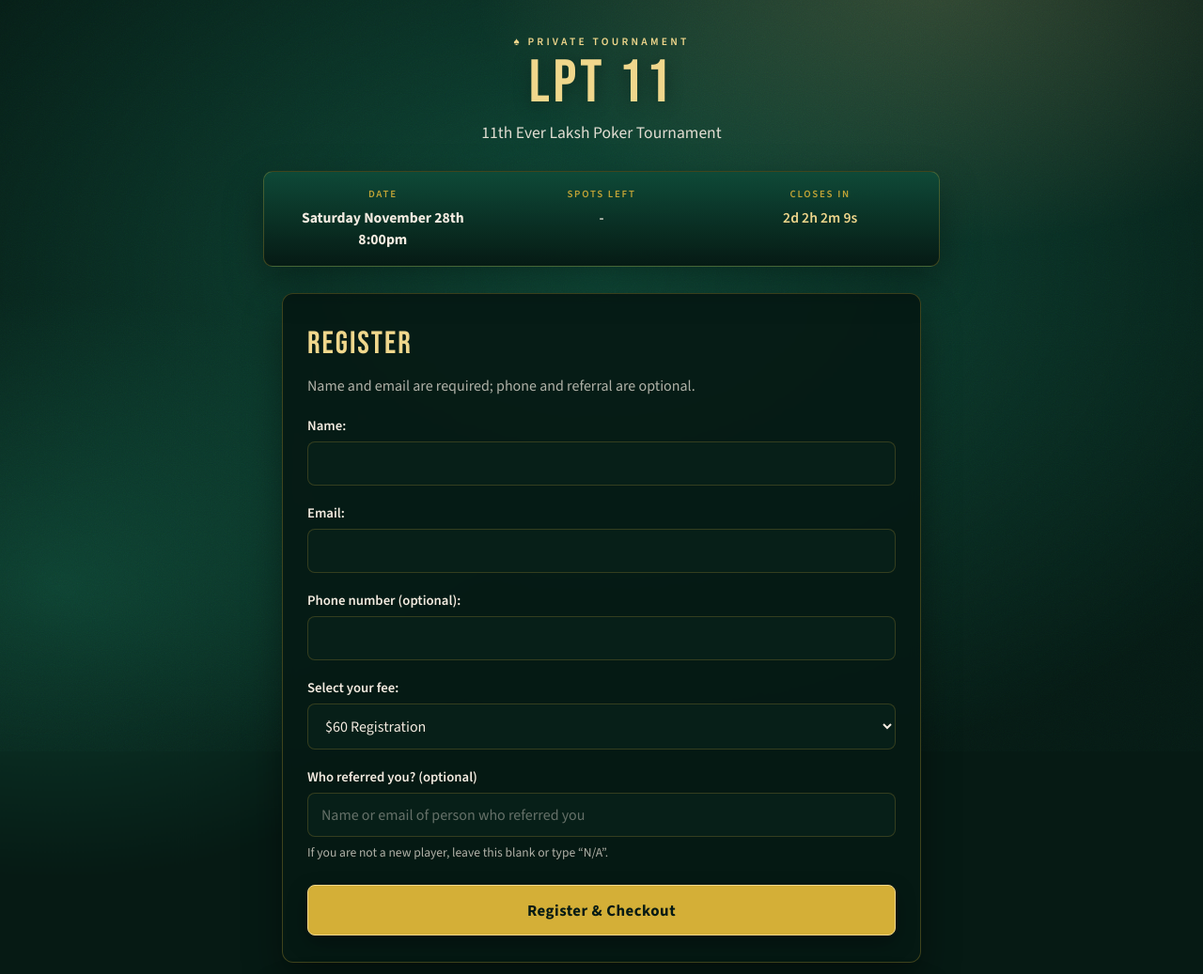
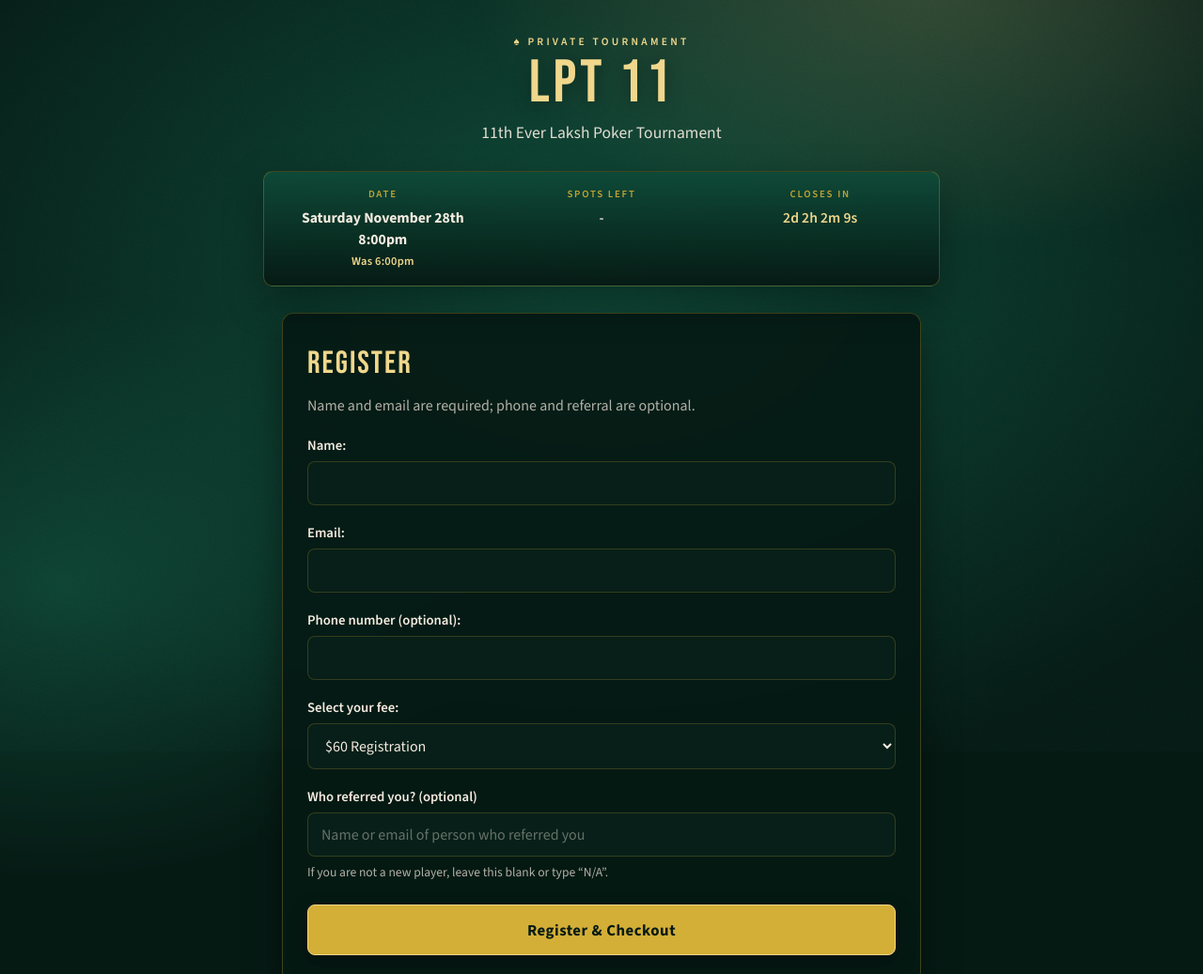
Before and after one commit to LakshmanChelliah/lpt, a plain HTML site: page index.html in a window 1280 px wide. Shown: the top 1037 px of the page at 94% size. Drawn offline with nearby package versions, Linux system fonts and the light colour scheme; no server answers.

Commit message:
Notify LPT 11 players that the start moved to 8:00pm
The reminder now includes people already registered, and the site shows the new time with a note that it was 6:00pm.

Co-authored-by: Lakshman Chelliah <LakshmanChelliah@users.noreply.github.com>

```diff
--- a/css/style.css
+++ b/css/style.css
@@ -165,6 +165,20 @@ body::after {
   text-transform: uppercase;
   color: var(--gold);
   opacity: 0.9;
+}
+
+.status-value {
+  display: flex;
+  flex-direction: column;
+  align-items: center;
+  gap: 2px;
+}
+
+.status-note {
+  font-size: 0.78rem;
+  font-weight: 600;
+  letter-spacing: 0.02em;
+  color: var(--gold-bright);
 }
 
 .status-item--timer #countdown {
@@ -610,6 +624,11 @@ button[type="submit"]:disabled {
     padding-bottom: 0;
   }
 
+  .status-value {
+    align-items: flex-end;
+    text-align: right;
+  }
+
   .details-row {
     grid-template-columns: 1fr;
     gap: 4px;
--- a/index.html
+++ b/index.html
@@ -8,7 +8,7 @@
   <link rel="preconnect" href="https://fonts.googleapis.com" />
   <link rel="preconnect" href="https://fonts.gstatic.com" crossorigin />
   <link href="https://fonts.googleapis.com/css2?family=Bebas+Neue&family=Source+Sans+3:wght@400;500;600;700&display=swap" rel="stylesheet" />
-  <link rel="stylesheet" href="css/style.css?v=20261128-8pm" />
+  <link rel="stylesheet" href="css/style.css?v=20261128-8pm-change" />
 
   <link rel="icon" type="image/png" sizes="32x32" href="assets/icons/favicon-32x32.png" />
   <link rel="icon" type="image/png" sizes="16x16" href="assets/icons/favicon-16x16.png" />
@@ -29,7 +29,10 @@
   <div class="status-strip" role="status">
     <p id="event-date" class="status-item">
       <span class="status-label">Date</span>
-      <strong>Saturday November 28th 8:00pm</strong>
+      <span class="status-value">
+        <strong>Saturday November 28th 8:00pm</strong>
+        <span class="status-note">Was 6:00pm</span>
+      </span>
     </p>
     <p id="spots-remaining" class="status-item">
       <span class="status-label">Spots left</span>
```
Also changed, not shown: 1 other file.
